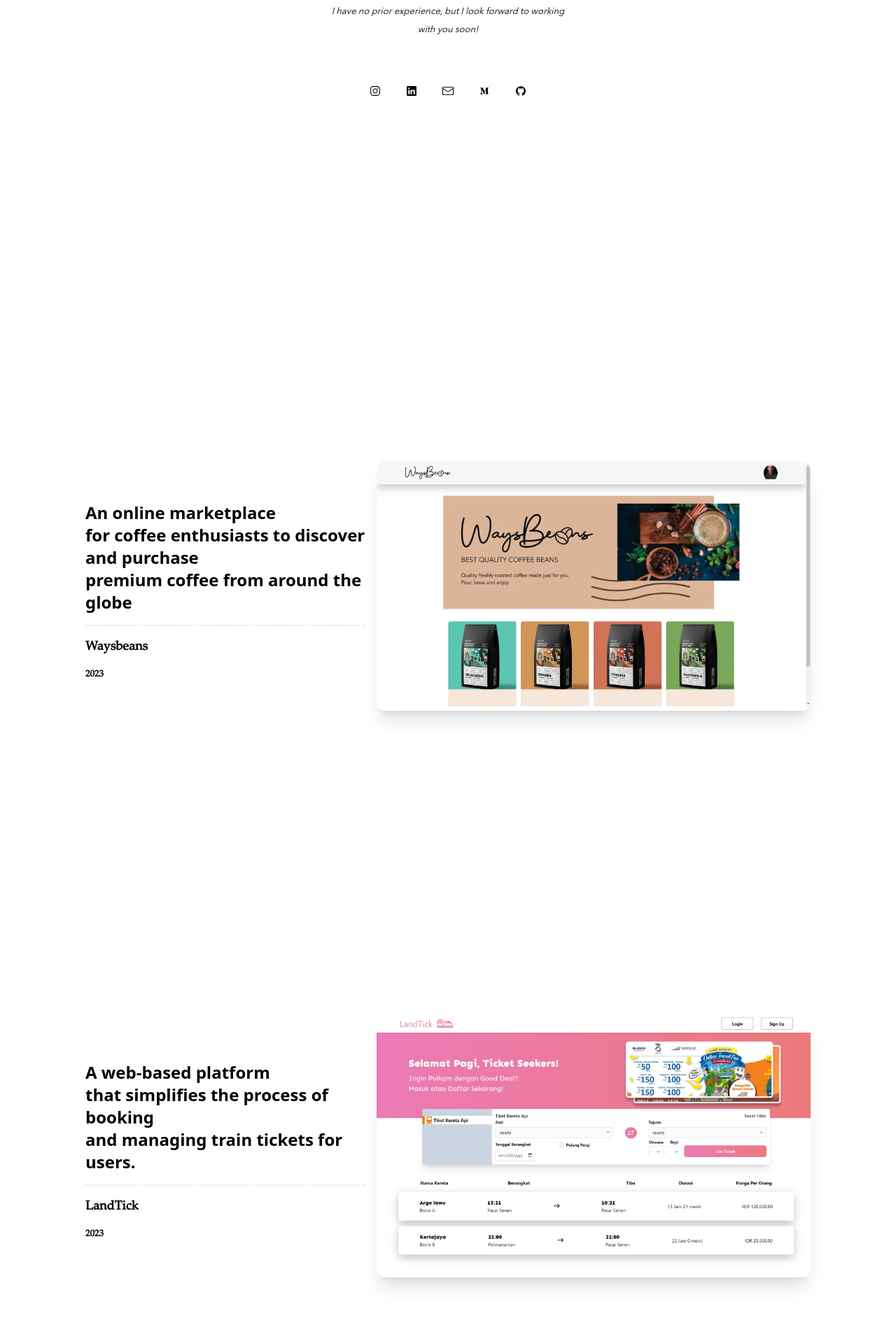
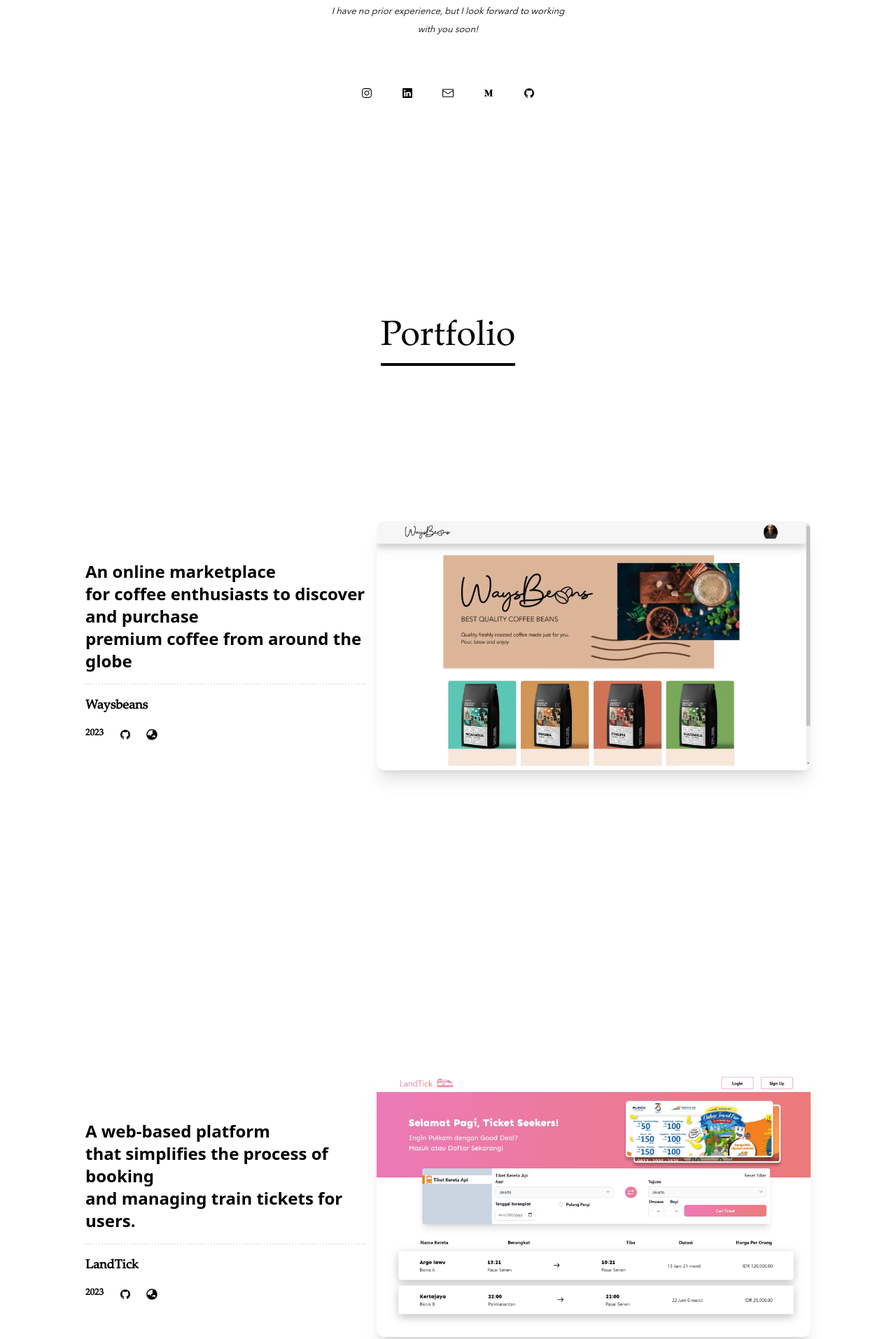
Before and after one commit to rakharan/Personal-Site, a Next.js app: page / in a window 1280 px wide. Shown: the part 506-2420 px from the top of the page at 70% size. Built offline with nearby package versions, Linux system fonts and the light colour scheme.

Commit message:
Initial Commit

```diff
--- a/next.config.js
+++ b/next.config.js
@@ -1,7 +1,7 @@
 /** @type {import('next').NextConfig} */
 const nextConfig = {
   reactStrictMode: true,
-  output: 'export',
+  images: { unoptimized: true },
 }
 
 module.exports = nextConfig
--- a/package.json
+++ b/package.json
@@ -5,7 +5,7 @@
   "scripts": {
     "dev": "next dev",
     "build": "next build && next export",
-    "start": "next start",
+    "start": "NODE_ENV=production node server.js",
     "lint": "next lint"
   },
   "dependencies": {
--- a/src/components/mainContent.tsx
+++ b/src/components/mainContent.tsx
@@ -2,10 +2,17 @@
 import React from 'react'
 import waysbeans from "/public/projects/waysbeans.webp"
 import landtick from "/public/projects/landtick.jpg"
+import Link from 'next/link'
+import { AiOutlineGithub } from "react-icons/ai"
+import { FaGlobeAsia } from "react-icons/fa";
 
 export default function MainContent() {
     return (
-        <>
+        <div>
+            <div className='flex justify-center'>
+                <span className='text-[50px] border-b-4 hover:border-transparent transition-all duration-300 border-black'>Portfolio</span>
+
+            </div>
             <div className='flex justify-center items-center min-h-screen gap-x-4'>
                 <div className='left-content flex flex-col gap-y-4'>
                     <p className=' font-sans text-2xl font-semibold w-[400px] hover:bg-clip-text hover:text-transparent hover:bg-gradient-to-r hover:from-[#FFF1A5] hover:via-[#C87D4C] hover:to-[#533636] transition-all duration-700 border-b-2 border-dotted py-4'>
@@ -15,19 +22,33 @@
                         premium coffee from around the globe
                     </p>
                     <h1 className='text-lg leading-[28px] font-bold'>Waysbeans</h1>
+                    <div className='flex gap-x-5'>
                         <span className='text-[13px] font-bold'>2023</span>
+                        <div className='flex gap-x-4'>
+                            <Link href="https://github.com/rakharan/Waysbeans" target='_blank' className=' hover:bg-blue-300 rounded-full flex justify-center items-center p-[3px] transition-all duration-200'>
+                                <AiOutlineGithub />
+                            </Link>
+                            <Link href="https://waysbeans-teal.vercel.app" target='_blank' className=' hover:bg-blue-300 rounded-full flex justify-center items-center p-[3px] transition-all duration-200'>
+                                <FaGlobeAsia />
+                            </Link>
+                        </div>
+                    </div>
                 </div>
                 <div className='right-content w-[620px] flex items-center justify-center cursor-pointer shadow-xl rounded-xl overflow-hidden'>
                     <div className=''>
+                        <Link href="https://waysbeans-teal.vercel.app">
                             <Image
                                 src={waysbeans}
                                 alt="waysbeans thumbnail"
                                 placeholder="blur"
                                 className=' object-contain hover:scale-110 transition-all duration-300'
                             />
+                        </Link>
+
                     </div>
                 </div>
-            </div>
+            </div >
+
             <div className='flex justify-center items-center min-h-screen gap-x-4'>
                 <div className='left-content flex flex-col gap-y-4'>
                     <p className=' font-sans text-2xl font-semibold w-[400px] hover:bg-clip-text hover:text-transparent hover:bg-gradient-to-r hover:from-[#EC7AB7] hover:to-[#EC7A7A] transition-all duration-700 border-b-2 border-dotted py-4'>
@@ -36,21 +57,33 @@
                         and managing train tickets for users.
                     </p>
                     <h1 className='text-lg leading-[28px] font-bold'>LandTick</h1>
+                    <div className='flex gap-x-5'>
                         <span className='text-[13px] font-bold'>2023</span>
+                        <div className='flex gap-x-4'>
+                            <Link href="https://github.com/rakharan/Final-Task" target='_blank' className=' hover:bg-blue-300 rounded-full flex justify-center items-center p-[3px] transition-all duration-200'>
+                                <AiOutlineGithub />
+                            </Link>
+                            <Link href="https://final-task-pi.vercel.app/" target='_blank' className=' hover:bg-blue-300 rounded-full flex justify-center items-center p-[3px] transition-all duration-200'>
+                                <FaGlobeAsia />
+                            </Link>
+                        </div>
+                    </div>
                 </div>
                 <div className='right-content w-[620px] flex items-center justify-center cursor-pointer shadow-xl rounded-xl overflow-hidden'>
                     <div className=''>
+                        <Link href="https://final-task-pi.vercel.app/">
                             <Image
                                 src={landtick}
                                 alt="waysbeans thumbnail"
                                 placeholder="blur"
                                 className=' object-contain hover:scale-110 transition-all duration-300'
                             />
+                        </Link>
                     </div>
                 </div>
             </div>
 
-        </>
+        </div>
 
     )
 }
--- a/src/pages/index.tsx
+++ b/src/pages/index.tsx
@@ -35,27 +35,27 @@
             </div>
             <div className='social-media flex gap-x-9'>
               <div>
-                <Link href="https://www.instagram.com/rakharan/" target="_blank">
+                <Link href="https://www.instagram.com/rakharan/" target="_blank" className=' hover:bg-blue-300 rounded-full flex justify-center items-center p-[3px] transition-all duration-200'>
                   <RxInstagramLogo />
                 </Link>
               </div>
               <div>
-                <Link href="https://www.linkedin.com/in/rakha-randhikatama/" target="_blank">
+                <Link href="https://www.linkedin.com/in/rakha-randhikatama/" target="_blank" className=' hover:bg-blue-300 rounded-full flex justify-center items-center p-[3px] transition-all duration-200'>
                   <RxLinkedinLogo />
                 </Link>
               </div>
               <div>
-                <Link href="mailto:randhikatamar@gmail.com" target="_blank">
+                <Link href="mailto:randhikatamar@gmail.com" target="_blank" className=' hover:bg-blue-300 rounded-full flex justify-center items-center p-[3px] transition-all duration-200'>
                   <RxEnvelopeClosed />
                 </Link>
               </div>
               <div>
-                <Link href="https://medium.com/@randhikatamar" target="_blank">
+                <Link href="https://medium.com/@randhikatamar" target="_blank" className=' hover:bg-blue-300 rounded-full flex justify-center items-center p-[3px] transition-all duration-200'>
                   <AiOutlineMedium />
                 </Link>
               </div>
               <div>
-                <Link href="https://github.com/rakharan" target="_blank">
+                <Link href="https://github.com/rakharan" target="_blank" className=' hover:bg-blue-300 rounded-full flex justify-center items-center p-[3px] transition-all duration-200'>
                   <AiOutlineGithub />
                 </Link>
               </div>
```
Also changed, not shown: server.js (added, +37 -0 lines), 1 other file (tests, documents, lock files or other folders). Lines whose indentation alone changed are shown as unchanged.
